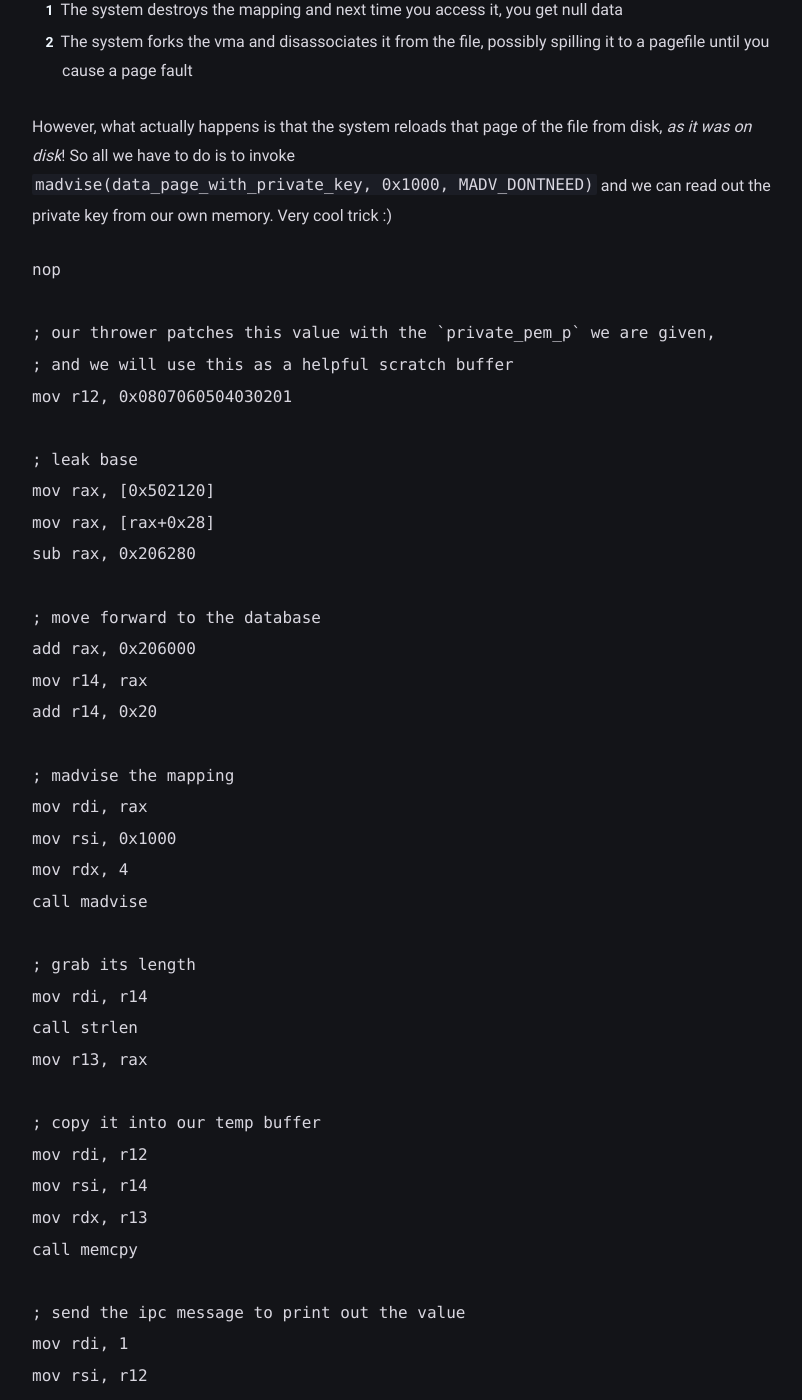
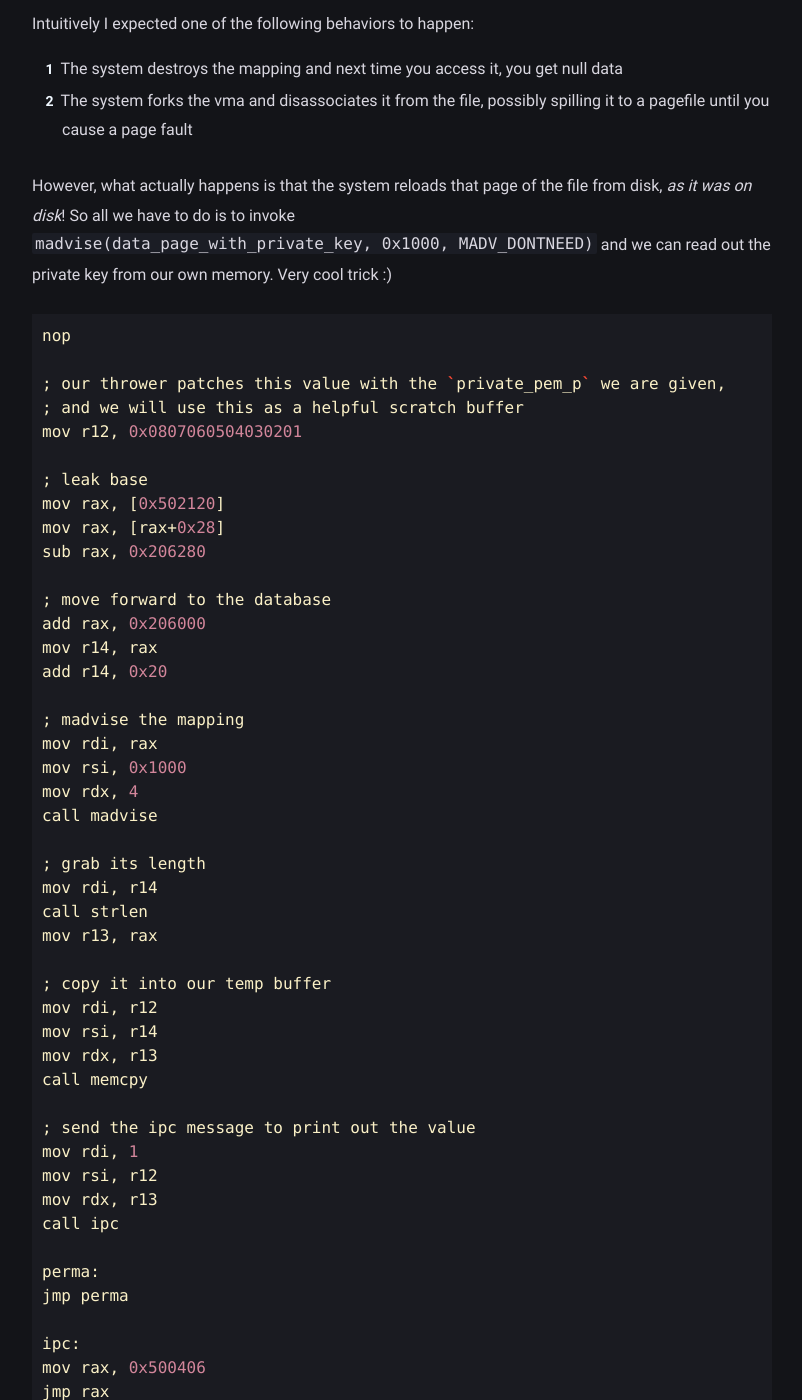
Before and after one commit to pwnfirstsearch/pwnfirstsearch.github.io, a Jekyll site: the page built from _posts/2020-10-27-hackthevote-electrostar.md, in a window 1280 px wide and 1400 px high, scrolled down 13963 px. Shown: the whole window, without its empty margins (238-1040 px from the left). Built offline with Jekyll 4.4.1, drawn with Linux system fonts in a browser that asks for light colours; some of the changed text lies outside the part shown.

Commit message:
format 4

````diff
--- a/_posts/2020-10-27-hackthevote-electrostar.md
+++ b/_posts/2020-10-27-hackthevote-electrostar.md
@@ -201,7 +201,7 @@ While this seems like a lot, I've highlighted a few interesting portions. At [ A
 
 The bug here is that you can toggle menu options, so toggling an option on and off results in an `item_value` of 0, but with a zero `needs_to_vote` flag. This causes a SIGFPE when calculating `SHIDWORD(v10) /= v18`, which in turn causes the `gui_module` to crash.
 
-Luckily for us, the fallback in this application is an interface that lets us send raw IPC messages into the `ballot_module` pipe - how convenient!
+Luckily for us, the fallback in this application is an interface that lets us send raw IPC messages into the `ballot_module` pipe. This is made obvious by the program itself, which prints out the string `WARN: No GUI process, falling back to STDIN` and switches its call for data to `fgets(s, input_read_len, stdin)` - how convenient!
 
 ```c
 __int64 __fastcall process_ipc_data(char *data)
@@ -487,7 +487,7 @@ Intuitively I expected one of the following behaviors to happen:
 
 However, what actually happens is that the system reloads that page of the file from disk, _as it was on disk_! So all we have to do is to invoke `madvise(data_page_with_private_key, 0x1000, MADV_DONTNEED)` and we can read out the private key from our own memory. Very cool trick :)
 
-```asm=
+```c
 nop
 
 ; our thrower patches this value with the `private_pem_p` we are given,
````
Also changed, not shown: other parts of _posts/2020-10-27-hackthevote-electrostar.md (+1 -1 lines).
